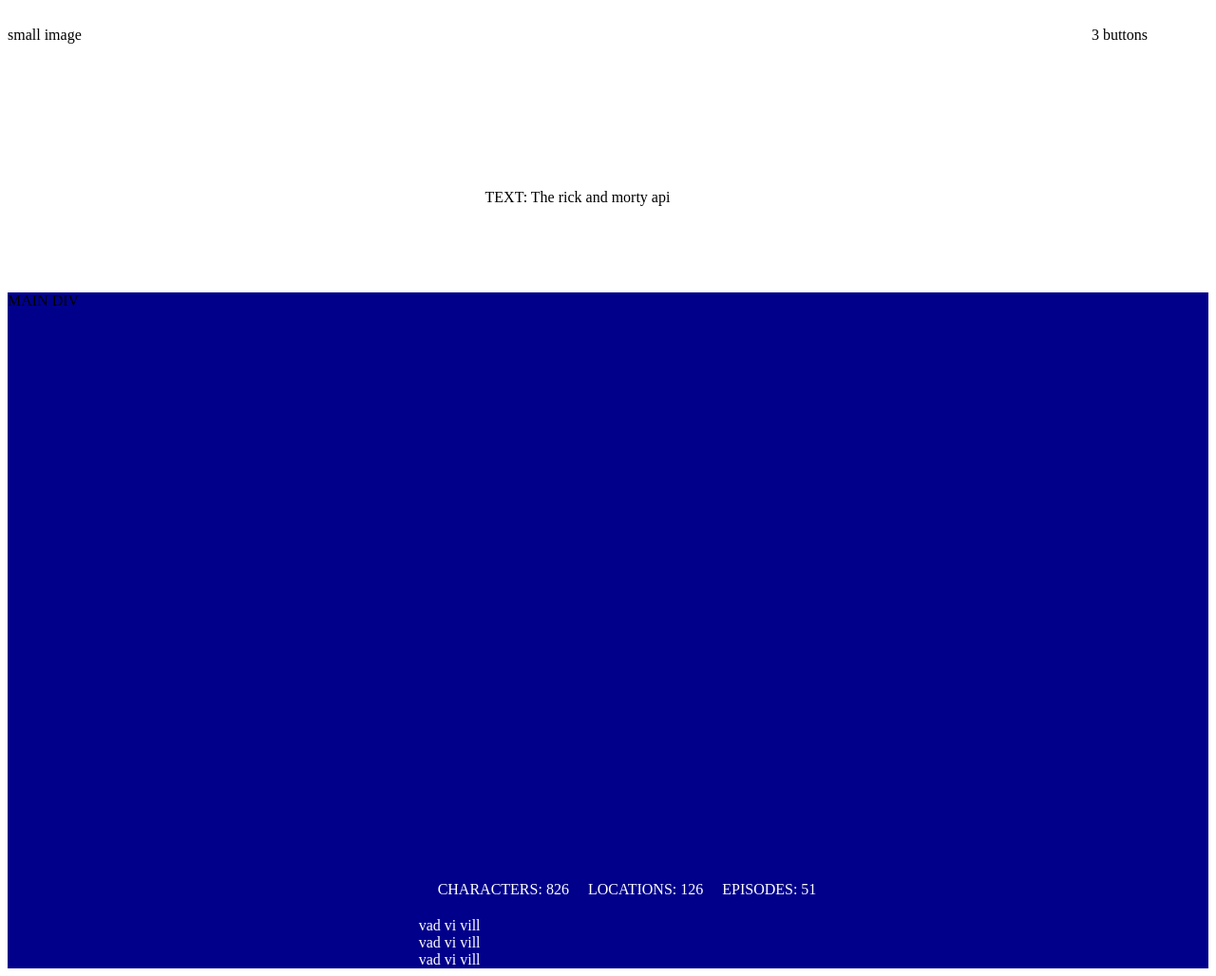
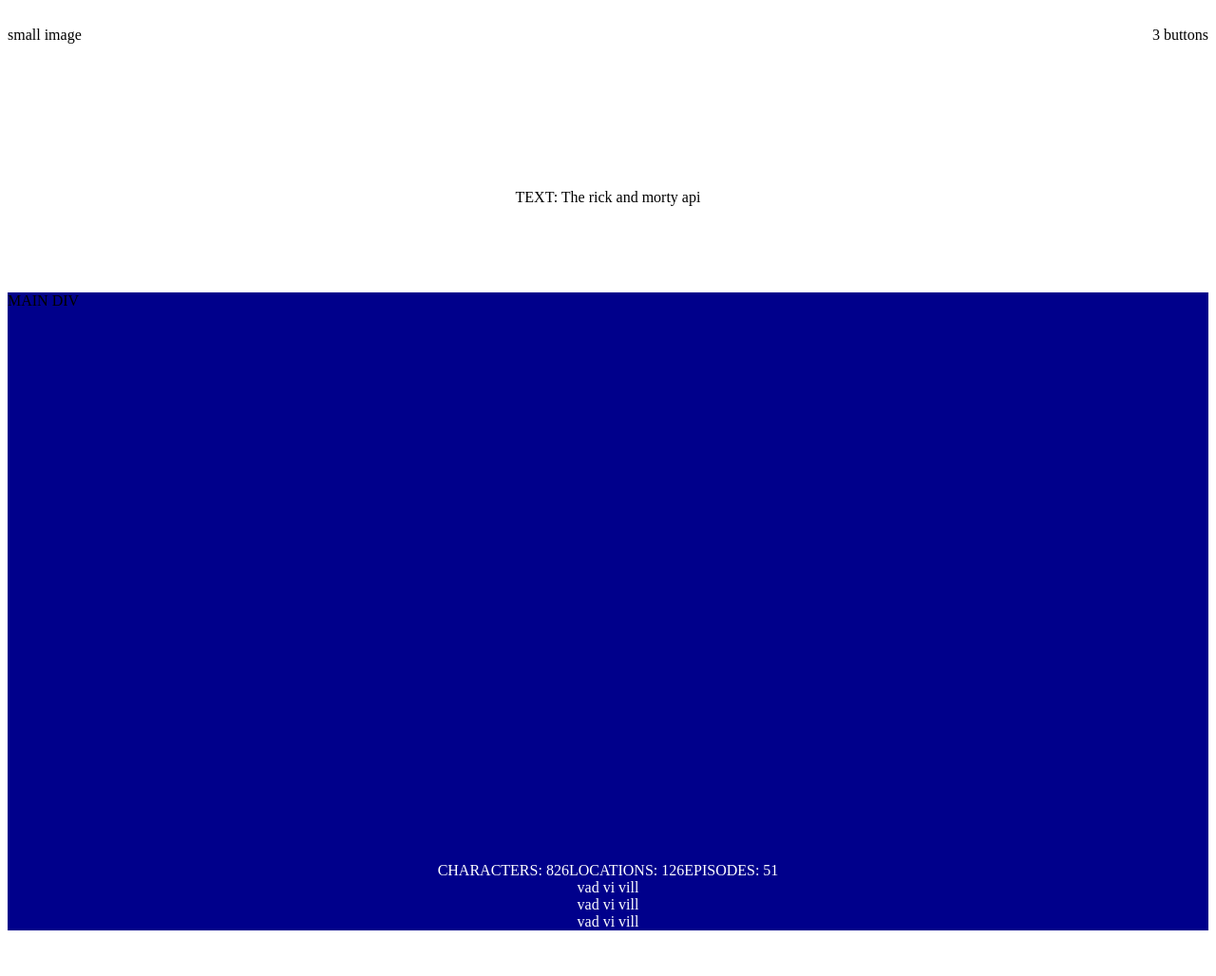
Before and after one commit to Omxz/Rick-and-Morty-project, a plain HTML site: page rickandmorty.html in a window 1280 px wide. Shown: the whole page at 95% size. After the commit the page ends 988 px from the top, so only its background shows below. Drawn offline with Linux system fonts and the light colour scheme.

Commit message:
made changes

```diff
--- a/rickandmorty.scss
+++ b/rickandmorty.scss
@@ -5,7 +5,7 @@
 .head{
     display: flex;
     height:100px;
-    width: 1200px;
+    width: 100%;
 }
 
 .top-header{
@@ -18,7 +18,7 @@
 .bottom-head{
     display: flex;
     height: 200px;
-    width: 1200px;
+    width: 100%;
     justify-content: center;
     align-items: center;
 }
@@ -39,19 +39,25 @@ footer{
 
 .footer1{
     display: flex;
-    margin: 20px;
+    // margin: 20px;
     justify-content:space-between;
     width: 100%;
 }
 
 .footer2{
     width: 100%;
+    display: flex;
+    justify-content: center;
 }
 .footer3{
     width: 100%;
+    display: flex;
+    justify-content: center;
 }
 .footer4{
     width: 100%;
+    display: flex;
+    justify-content: center;
 }
 
 .bottom-footer1 .bottom-footer2 .bottom-footer3{
```
Also changed, not shown: rickandmorty.css, 1 other file.
